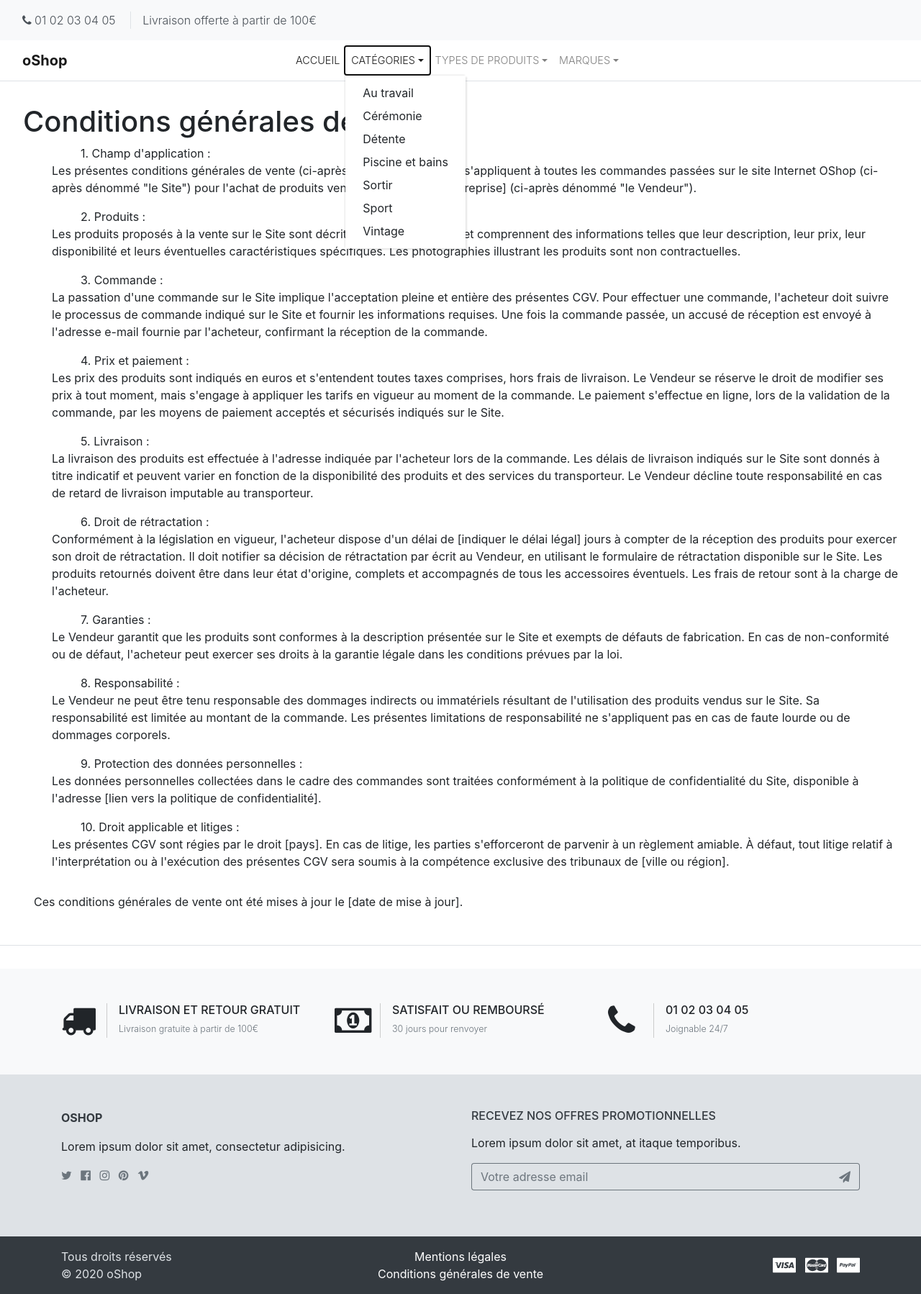
After one commit to YoanBuscail/Oshop, a PHP site: template app/views/general_terms.tpl.php in a window 1280 px wide, after a click on "CATÉGORIES". The commit adds this page. Shown: the whole page at 72% size. Run offline with PHP 8.4, Linux system fonts and the light colour scheme; the template is opened without the code that fills it, so the values that code supplies are empty.

Commit message:
avec correction routes + controllers + views et liens vers la page d'accueil et liens images ok + pages legalNotice et generalTerms

```diff
--- a/app/controllers/ErrorController.php
+++ b/app/controllers/ErrorController.php
@@ -15,6 +15,10 @@ class ErrorController
      */
     private function show($viewName, $viewData = [])
     {
+        global $router; // Ce truc là, c'est DÉGUEULASSE.
+
+        $asoluteUrl = $_SERVER['BASE_URI'];
+
         require_once __DIR__ . "/../views/header.tpl.php";
         require_once __DIR__ . "/../views/$viewName.tpl.php";
         require_once __DIR__ . "/../views/footer.tpl.php";
--- a/app/views/cart.tpl.php
+++ b/app/views/cart.tpl.php
@@ -36,7 +36,7 @@
                             <div class="cart-item">
                                 <div class="row d-flex align-items-center text-center">
                                     <div class="col-5">
-                                        <div class="d-flex align-items-center"><a href="detail.html"><img src="assets/images/produits/1-kiss_tn.jpg" alt="..." class="cart-item-img"></a>
+                                        <div class="d-flex align-items-center"><a href="detail.html"><img src="<?= $asoluteUrl ?>/assets/images/produits/1-kiss_tn.jpg" alt="..." class="cart-item-img"></a>
                                             <div class="cart-title text-left"><a href="detail.html" class="text-uppercase text-dark"><strong>Kissing</strong></a><br><span class="text-muted text-sm">Taille : Large</span><br>
                                                 <span class="text-muted text-sm">Couleur : Jaune</span>
                                             </div>
@@ -58,7 +58,7 @@
                             <div class="cart-item">
                                 <div class="row d-flex align-items-center text-center">
                                     <div class="col-5">
-                                        <div class="d-flex align-items-center"><a href="detail.html"><img src="assets/images/produits/13-unicorn_tn.jpg" alt="..." class="cart-item-img"></a>
+                                        <div class="d-flex align-items-center"><a href="detail.html"><img src="<?= $asoluteUrl ?>/assets/images/produits/13-unicorn_tn.jpg" alt="..." class="cart-item-img"></a>
                                             <div class="cart-title text-left"><a href="detail.html" class="text-uppercase text-dark"><strong>Unicorn</strong></a><br><span class="text-muted text-sm">Taille : Petite</span>
                                             </div>
                                         </div>
--- a/app/views/footer.tpl.php
+++ b/app/views/footer.tpl.php
@@ -90,19 +90,21 @@
                     <p class="mb-md-0">Tous droits réservés<br>© 2020 oShop</p>
                 </div>
                 <div class="col-md-6 text-center">
-                    <p class="mb-md-0"><a class="text-white" href="#">Mentions légales</a><br><a class="text-white" href="#">Conditions générales de vente</a></p>
+                    <p class="mb-md-0">
+                    <a class="text-white" href="<?= $router->generate('legal-notice') ?>">Mentions légales</a><br>
+                    <a class="text-white" href="<?= $router->generate('general-terms') ?>">Conditions générales de vente</a></p>
                 </div>
 
                 <div class="col-md-3">
                     <ul class="list-inline mb-0 mt-2 mt-md-0 text-center text-md-right">
                         <li class="list-inline-item">
-                            <img src="assets/images/visa.svg" alt="..." class="payment-icon">
+                            <img src="<?= $asoluteUrl ?>/assets/images/visa.svg" alt="..." class="payment-icon">
                         </li>
                         <li class="list-inline-item">
-                            <img src="assets/images/mastercard.svg" alt="..." class="payment-icon">
+                            <img src="<?= $asoluteUrl ?>/assets/images/mastercard.svg" alt="..." class="payment-icon">
                         </li>
                         <li class="list-inline-item">
-                            <img src="assets/images/paypal.svg" alt="..." class="payment-icon">
+                            <img src="<?= $asoluteUrl ?>/assets/images/paypal.svg" alt="..." class="payment-icon">
                         </li>
                     </ul>
                 </div>
@@ -112,10 +114,10 @@
 </footer>
 
 <!-- JS -->
-<script src="<?= $absoluteURL ?>/assets/js/jquery.min.js"></script>
-<script src="<?= $absoluteURL ?>/assets/js/popper.min.js"></script>
-<script src="<?= $absoluteURL ?>/assets/js/bootstrap.min.js"></script>
-<script src="<?= $absoluteURL ?>/assets/js/app.js"></script>
+<script src="<?= $asoluteUrl ?>/assets/js/jquery.min.js"></script>
+<script src="<?= $asoluteUrl ?>/assets/js/popper.min.js"></script>
+<script src="<?= $asoluteUrl ?>/assets/js/bootstrap.min.js"></script>
+<script src="<?= $asoluteUrl ?>/assets/js/app.js"></script>
 </body>
 
 </html>
--- /dev/null
+++ b/app/views/general_terms.tpl.php
@@ -0,0 +1,30 @@
+<section class="products-grid">
+    <div class="container-fluid">
+        <div class="row">
+            <h1>Conditions générales de vente</h1>
+            <ol>
+                <ul>1. Champ d'application :</ul>
+                    <p>Les présentes conditions générales de vente (ci-après dénommées "CGV") s'appliquent à toutes les commandes passées sur le site Internet OShop (ci-après dénommé "le Site") pour l'achat de produits vendus par [Nom de l'entreprise] (ci-après dénommé "le Vendeur").</p>
+                <ul>2. Produits :</ul>
+                    <p>Les produits proposés à la vente sur le Site sont décrits de manière précise et comprennent des informations telles que leur description, leur prix, leur disponibilité et leurs éventuelles caractéristiques spécifiques. Les photographies illustrant les produits sont non contractuelles.</p>
+                <ul>3. Commande :</ul>
+                    <p>La passation d'une commande sur le Site implique l'acceptation pleine et entière des présentes CGV. Pour effectuer une commande, l'acheteur doit suivre le processus de commande indiqué sur le Site et fournir les informations requises. Une fois la commande passée, un accusé de réception est envoyé à l'adresse e-mail fournie par l'acheteur, confirmant la réception de la commande.</p>
+                <ul> 4. Prix et paiement :</ul>
+                    <p>Les prix des produits sont indiqués en euros et s'entendent toutes taxes comprises, hors frais de livraison. Le Vendeur se réserve le droit de modifier ses prix à tout moment, mais s'engage à appliquer les tarifs en vigueur au moment de la commande. Le paiement s'effectue en ligne, lors de la validation de la commande, par les moyens de paiement acceptés et sécurisés indiqués sur le Site.</p>
+                <ul>5. Livraison :</ul>
+                    <p>La livraison des produits est effectuée à l'adresse indiquée par l'acheteur lors de la commande. Les délais de livraison indiqués sur le Site sont donnés à titre indicatif et peuvent varier en fonction de la disponibilité des produits et des services du transporteur. Le Vendeur décline toute responsabilité en cas de retard de livraison imputable au transporteur.</p>
+                <ul>6. Droit de rétractation :</ul>
+                    <p>Conformément à la législation en vigueur, l'acheteur dispose d'un délai de [indiquer le délai légal] jours à compter de la réception des produits pour exercer son droit de rétractation. Il doit notifier sa décision de rétractation par écrit au Vendeur, en utilisant le formulaire de rétractation disponible sur le Site. Les produits retournés doivent être dans leur état d'origine, complets et accompagnés de tous les accessoires éventuels. Les frais de retour sont à la charge de l'acheteur.</p>
+                <ul>7. Garanties :</ul>
+                    <p>Le Vendeur garantit que les produits sont conformes à la description présentée sur le Site et exempts de défauts de fabrication. En cas de non-conformité ou de défaut, l'acheteur peut exercer ses droits à la garantie légale dans les conditions prévues par la loi.</p>
+                <ul>8. Responsabilité :</ul>
+                    <p>Le Vendeur ne peut être tenu responsable des dommages indirects ou immatériels résultant de l'utilisation des produits vendus sur le Site. Sa responsabilité est limitée au montant de la commande. Les présentes limitations de responsabilité ne s'appliquent pas en cas de faute lourde ou de dommages corporels.</p>
+                <ul>9. Protection des données personnelles :</ul>
+                    <p>Les données personnelles collectées dans le cadre des commandes sont traitées conformément à la politique de confidentialité du Site, disponible à l'adresse [lien vers la politique de confidentialité].</p>
+                <ul>10. Droit applicable et litiges :</ul>
+                    <p>Les présentes CGV sont régies par le droit [pays]. En cas de litige, les parties s'efforceront de parvenir à un règlement amiable. À défaut, tout litige relatif à l'interprétation ou à l'exécution des présentes CGV sera soumis à la compétence exclusive des tribunaux de [ville ou région].</p>
+            </ol>
+        </div>
+        <p>Ces conditions générales de vente ont été mises à jour le [date de mise à jour].</p>
+    </div>
+</section>
--- a/app/views/header.tpl.php
+++ b/app/views/header.tpl.php
@@ -4,9 +4,9 @@
 <head>
     <meta charset="UTF-8">
     <meta name="viewport" content="width=device-width, initial-scale=1, shrink-to-fit=no">
-    <link rel="stylesheet" href="<?= $absoluteURL ?>/assets/css/bootstrap.min.css">
-    <link rel="stylesheet" href="<?= $absoluteURL ?>/assets/css/font-awesome.min.css">
-    <link rel="stylesheet" href="<?= $absoluteURL ?>/assets/css/styles.css">
+    <link rel="stylesheet" href="<?= $asoluteUrl ?>/assets/css/bootstrap.min.css">
+    <link rel="stylesheet" href="<?= $asoluteUrl ?>/assets/css/font-awesome.min.css">
+    <link rel="stylesheet" href="<?= $asoluteUrl ?>/assets/css/styles.css">
     <title>oShop</title>
 </head>
 
@@ -30,25 +30,25 @@
         <nav class="navbar navbar-expand-lg navbar-sticky navbar-airy navbar-light">
             <div class="container-fluid">
                 <!-- Navbar Header  -->
-                <a href="./" class="navbar-brand">oShop</a>
+                <a href="<?= $router->generate('home') ?>" class="navbar-brand">oShop</a>
                 <button type="button" data-toggle="collapse" data-target="#navbarCollapse" aria-controls="navbarCollapse" aria-expanded="false" aria-label="Toggle navigation" class="navbar-toggler navbar-toggler-right"><i class="fa fa-bars"></i></button>
                 <!-- Navbar Collapse -->
                 <div id="navbarCollapse" class="collapse navbar-collapse">
                     <ul class="navbar-nav mx-auto">
                         <li class="nav-item">
-                            <a href="./" class="nav-link active">Accueil</a>
+                            <a href="<?= $router->generate('home') ?>" class="nav-link active">Accueil</a>
                         </li>
                         <li class="nav-item">
                             <div class="dropdown">
                                 <a class="nav-link dropdown-toggle" href="#" data-toggle="dropdown">Catégories</a>
                                 <div class="dropdown-menu" aria-labelledby="dropdownMenuLink">
-                                    <a class="dropdown-item" href="products_list.html">Au travail</a>
-                                    <a class="dropdown-item" href="products_list.html">Cérémonie</a>
-                                    <a class="dropdown-item" href="products_list.html">Détente</a>
-                                    <a class="dropdown-item" href="products_list.html">Piscine et bains</a>
-                                    <a class="dropdown-item" href="products_list.html">Sortir</a>
-                                    <a class="dropdown-item" href="products_list.html">Sport</a>
-                                    <a class="dropdown-item" href="products_list.html">Vintage</a>
+                                    <a class="dropdown-item" href="products_list.tpl.php">Au travail</a>
+                                    <a class="dropdown-item" href="products_list.tpl.php">Cérémonie</a>
+                                    <a class="dropdown-item" href="products_list.tpl.php">Détente</a>
+                                    <a class="dropdown-item" href="products_list.tpl.php">Piscine et bains</a>
+                                    <a class="dropdown-item" href="products_list.tpl.php">Sortir</a>
+                                    <a class="dropdown-item" href="products_list.tpl.php">Sport</a>
+                                    <a class="dropdown-item" href="products_list.tpl.php">Vintage</a>
                                 </div>
                             </div>
                         </li>
@@ -56,12 +56,12 @@
                             <div class="dropdown">
                                 <a class="nav-link dropdown-toggle" href="#" data-toggle="dropdown">Types de produits</a>
                                 <div class="dropdown-menu" aria-labelledby="dropdownMenuLink">
-                                    <a class="dropdown-item" href="products_list.html">Chaussons</a>
-                                    <a class="dropdown-item" href="products_list.html">Chaussures de sport</a>
-                                    <a class="dropdown-item" href="products_list.html">Chaussures de ville</a>
-                                    <a class="dropdown-item" href="products_list.html">Chaussures ouvertes</a>
-                                    <a class="dropdown-item" href="products_list.html">Pantoufles</a>
-                                    <a class="dropdown-item" href="products_list.html">Talons</a>
+                                    <a class="dropdown-item" href="products_list.tpl.php">Chaussons</a>
+                                    <a class="dropdown-item" href="products_list.tpl.php">Chaussures de sport</a>
+                                    <a class="dropdown-item" href="products_list.tpl.php">Chaussures de ville</a>
+                                    <a class="dropdown-item" href="products_list.tpl.php">Chaussures ouvertes</a>
+                                    <a class="dropdown-item" href="products_list.tpl.php">Pantoufles</a>
+                                    <a class="dropdown-item" href="products_list.tpl.php">Talons</a>
                                 </div>
                             </div>
                         </li>
@@ -69,12 +69,12 @@
                             <div class="dropdown">
                                 <a class="nav-link dropdown-toggle" href="#" data-toggle="dropdown">Marques</a>
                                 <div class="dropdown-menu" aria-labelledby="dropdownMenuLink">
-                                    <a class="dropdown-item" href="products_list.html">BOOTstrap</a>
-                                    <a class="dropdown-item" href="products_list.html">O'shoes</a>
-                                    <a class="dropdown-item" href="products_list.html">oCirage</a>
-                                    <a class="dropdown-item" href="products_list.html">oPompes</a>
-                                    <a class="dropdown-item" href="products_list.html">Pattes d'eph</a>
-                                    <a class="dropdown-item" href="products_list.html">PHPieds</a>
+                                    <a class="dropdown-item" href="products_list.tpl.php">BOOTstrap</a>
+                                    <a class="dropdown-item" href="products_list.tpl.php">O'shoes</a>
+                                    <a class="dropdown-item" href="products_list.tpl.php">oCirage</a>
+                                    <a class="dropdown-item" href="products_list.tpl.php">oPompes</a>
+                                    <a class="dropdown-item" href="products_list.tpl.php">Pattes d'eph</a>
+                                    <a class="dropdown-item" href="products_list.tpl.php">PHPieds</a>
                                 </div>
                             </div>
                         </li>
--- a/app/views/product.tpl.php
+++ b/app/views/product.tpl.php
@@ -15,13 +15,13 @@
             <div class="col-lg-6 col-sm-12">
                 <div class="product-image">
                     <a href="detail.html" class="product-hover-overlay-link">
-                        <img src="assets/images/produits/1-kiss.jpg" alt="product" class="img-fluid">
+                        <img src="<?= $asoluteUrl ?>/assets/images/produits/1-kiss.jpg" alt="product" class="img-fluid">
                     </a>
                 </div>
             </div>
             <div class="col-lg-6 col-sm-12">
                 <div class="mb-3">
-                    <h3 class="h3 text-uppercase mb-1">Kissing</h3>
+                    <h3 class="h3 text-uppercase mb-1">Produit n°<?= $viewData["id"] ?></h3>
                     <div class="text-muted">by <em>BOOTstrap</em></div>
                     <div>
                         <i class="fa fa-star"></i>
```
Also changed, not shown: app/controllers/CatalogController.php (+6 -4 lines), app/controllers/MainController.php (+9 -2 lines), app/views/brand.tpl.php (deleted, +0 -109 lines), app/views/home.tpl.php (+6 -6 lines), app/views/legal-notice.tpl.php (deleted, +0 -32 lines), app/views/legal_notice.tpl.php (added, +35 -0 lines), app/views/products_list.tpl.php (+6 -6 lines), app/views/type.tpl.php (deleted, +0 -109 lines), docs/routes.md (+5 -5 lines), public/index.php (+10 -0 lines).
